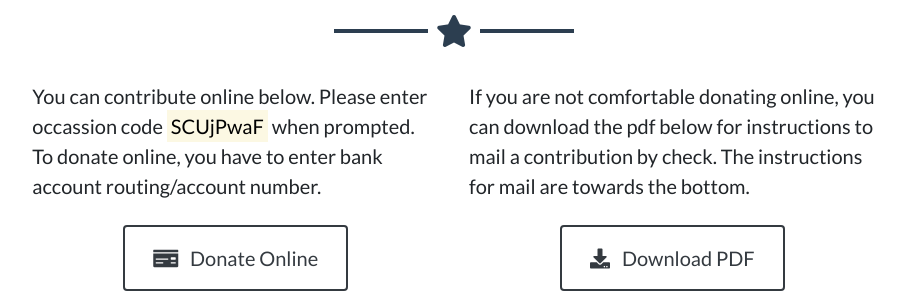
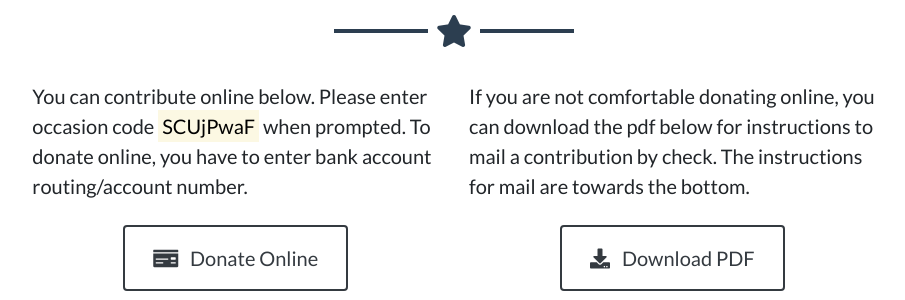
Before and after one commit to joshpelkey/joshpelkey.com, a Django app: page /529/ in a window 1280 px wide. Shown: the part 960-1260 px from the top of the page, without its empty margins (186-1091 px from the left). Run offline with Django 3.2, Linux system fonts and the light colour scheme; some libraries are stand-ins or nearby versions.

Commit message:
fix spelling error

```diff
--- a/templates/anna-gray-college.html
+++ b/templates/anna-gray-college.html
@@ -70,7 +70,7 @@
     </div>
       <div class="row">
         <div class="col-lg-4 ml-auto">
-            <p class="lead">You can contribute online below. Please enter occassion code
+            <p class="lead">You can contribute online below. Please enter occasion code
             <mark>SCUjPwaF</mark> when prompted. To donate online, you have to enter
             bank account routing/account number.</p>
       <div class="text-center mt-4">
@@ -105,8 +105,7 @@
             <p class="lead">A 529 plan is a tax-advantaged savings plan designed
             to encourage saving for future education costs. Anna is enrolled in
             South Carolina's <a href="https://futurescholar.com/" target="_blank" style="color: #fff;">
-                <u>Future Scholar</u></a>
-            program and is invested through an
+                <u>Future Scholar</u></a> program and is invested through an
             <a href="https://futurescholar.com/investments/Detail/36115W105/ages-0-3"
                 target="_blank" style="color: #fff;">
                 <u>age-based growth portfolio</u>
```
